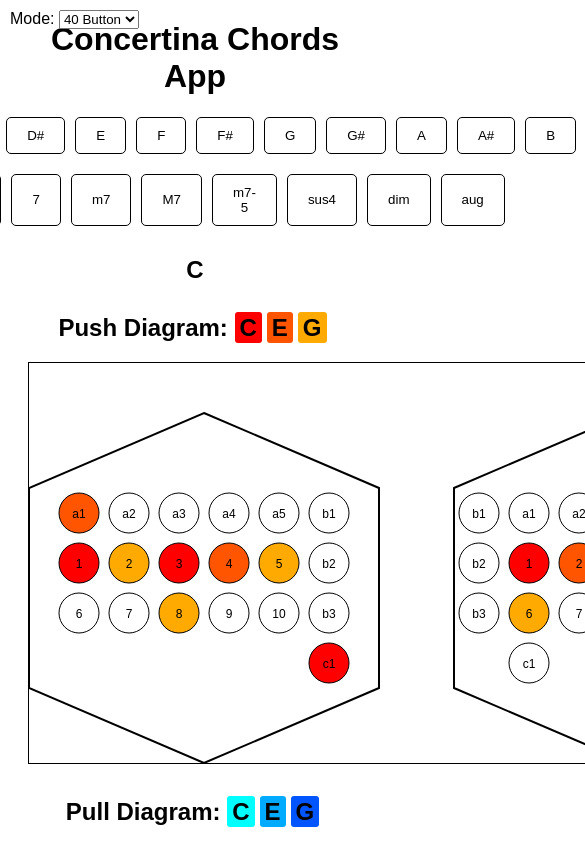
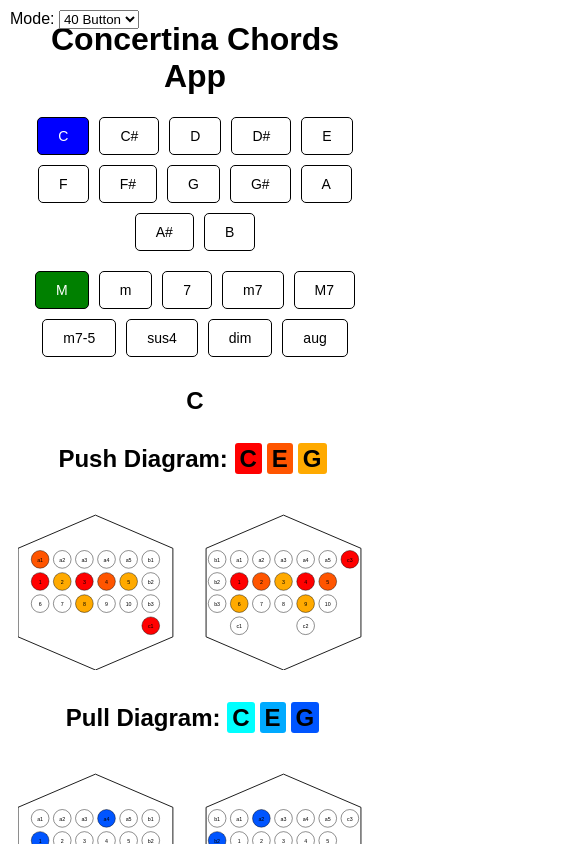
Before and after one commit to tamamachi/concertina-chords-app, a React (Create React App) app: page / in a window 390 px wide. Shown: the top 844 px of the page, 585 px wide, since content can reach past the window. Built offline with nearby package versions, Linux system fonts and the light colour scheme.

Commit message:
モバイル端末対応

```diff
--- a/src/components/ChordSelector.js
+++ b/src/components/ChordSelector.js
@@ -2,8 +2,16 @@ import React from 'react';
 
 const ChordSelector = ({ notes, chordTypes, selectedNote, selectedChord, onNoteClick, onChordClick }) => {
     return (
-        <div style={{ textAlign: 'center' }}> {/* Add textAlign: 'center' for centering */}
-            <div style={{ display: 'flex', justifyContent: 'center', gap: '10px', marginTop: '20px' }}>
+        <div style={{ textAlign: 'center' }}>
+            <div
+                style={{
+                    display: 'flex',
+                    flexWrap: 'wrap', // Allow wrapping
+                    justifyContent: 'center',
+                    gap: '10px',
+                    marginTop: '20px',
+                }}
+            >
                 {notes.map((note) => (
                     <button
                         key={note}
@@ -21,7 +29,15 @@ const ChordSelector = ({ notes, chordTypes, selectedNote, selectedChord, onNoteC
                     </button>
                 ))}
             </div>
-            <div style={{ display: 'flex', justifyContent: 'center', gap: '10px', marginTop: '20px' }}>
+            <div
+                style={{
+                    display: 'flex',
+                    flexWrap: 'wrap', // Allow wrapping
+                    justifyContent: 'center',
+                    gap: '10px',
+                    marginTop: '20px',
+                }}
+            >
                 {chordTypes.map((chord) => (
                     <button
                         key={chord}
--- a/src/components/KeyboardDiagram.js
+++ b/src/components/KeyboardDiagram.js
@@ -62,7 +62,11 @@ const renderRightHandButtons = (rightButtonColors) => {
 
 const KeyboardDiagram = ({ leftButtonColors = {}, rightButtonColors = {} }) => {
     return (
-        <svg width="800" height="400" style={{ border: '1px solid black' }}>
+        <svg
+            viewBox="0 0 800 400" // SVG全体の座標系を定義
+            width="100%" // 横幅を親要素に合わせる
+            height="auto" // 高さを自動調整
+        >
             {renderLeftHandButtons(leftButtonColors)}
             {renderRightHandButtons(rightButtonColors)}
         </svg>
--- a/src/styles/App.css
+++ b/src/styles/App.css
@@ -3,3 +3,14 @@
     text-align: center;
     margin: 20px;
 }
+
+@media (max-width: 768px) {
+    button {
+        padding: 8px 16px; /* Adjust button size for smaller screens */
+        font-size: 14px;
+    }
+
+    .App {
+        margin: 10px; /* Reduce margin for smaller screens */
+    }
+}
```
